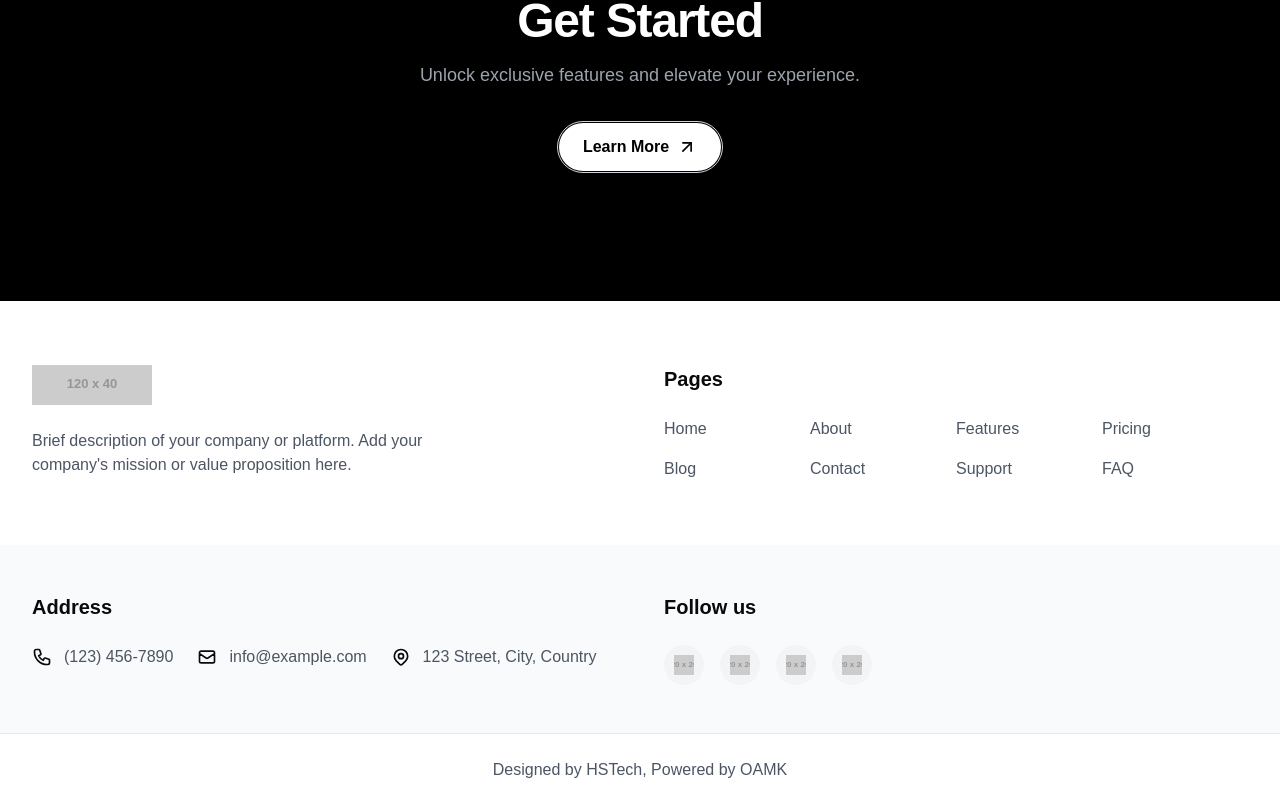
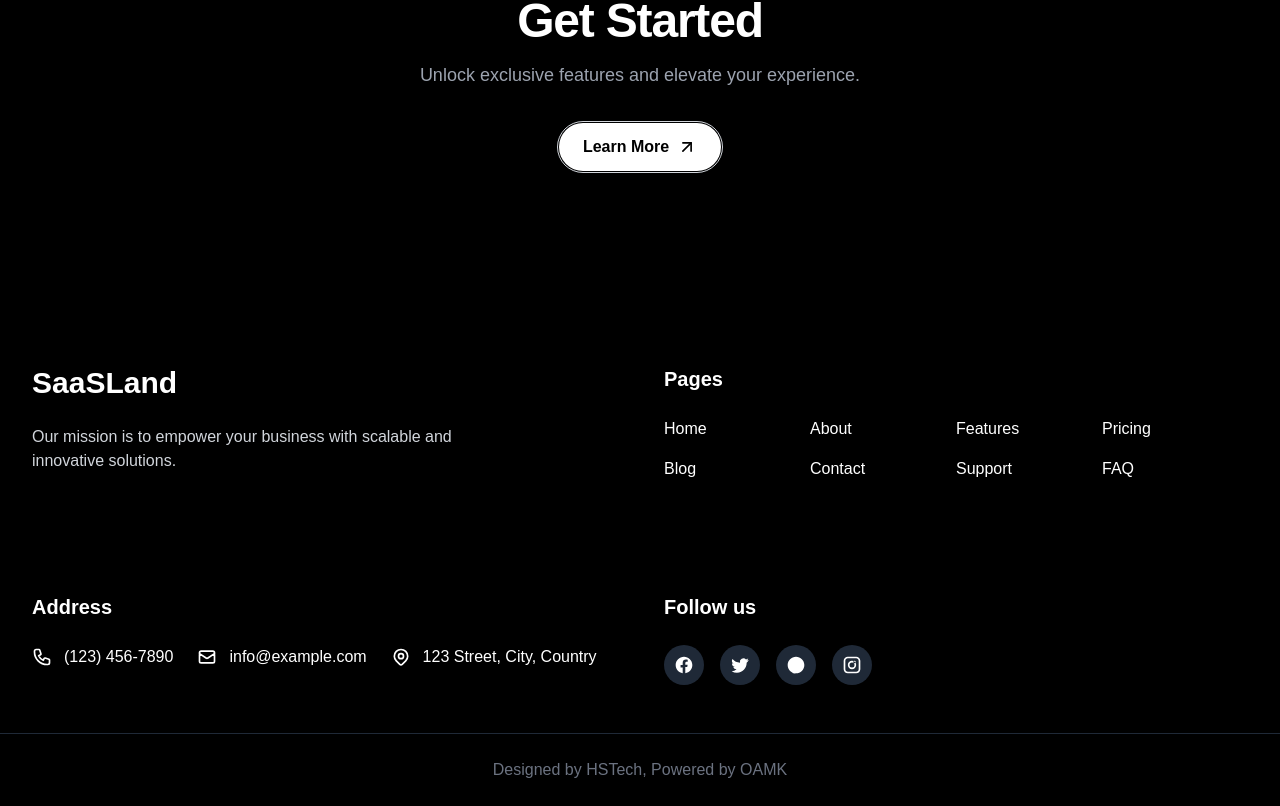
Before and after one commit to UniFolios/SaaSLand, a Next.js app: page / in a window 1280 px wide. Shown: the part 6295-7101 px from the top of the page. Built offline with nearby package versions, Linux system fonts and the light colour scheme.

Commit message:
Footer v1 🎨

```diff
--- a/components/footer/Footer.tsx
+++ b/components/footer/Footer.tsx
@@ -1,85 +1,108 @@
-const Footer = () => {
+import React from 'react'
+import { BaseComponentProps } from '../types'
+
+const Footer: React.FC<BaseComponentProps> = () => {
   return (
-    <footer className="bg-white">
+    <footer className="bg-black">
       {/* Top Row */}
       <div className="max-w-7xl mx-auto px-4 sm:px-6 lg:px-8 py-16">
         <div className="grid md:grid-cols-2 gap-12">
           {/* Logo and Description */}
           <div>
-            <img
-              src="https://placehold.co/120x40"
-              alt="Logo"
-              className="mb-6"
-            />
-            <p className="text-gray-600 max-w-md">
-              Brief description of your company or platform. Add your company's mission or value proposition here.
+            {/* Inline Logo as text (or you can replace this with an inline SVG logo) */}
+            <h1 className="text-3xl font-extrabold text-white mb-6">SaaSLand</h1>
+            <p className="text-gray-300 max-w-md">
+              Our mission is to empower your business with scalable and innovative solutions.
             </p>
           </div>
 
           {/* Pages Links */}
           <div>
-            <h3 className="text-xl font-semibold mb-6">Pages</h3>
-            <div className="grid grid-cols-4 gap-y-4">
-              <a href="#" className="text-gray-600 hover:text-gray-900">Home</a>
-              <a href="#" className="text-gray-600 hover:text-gray-900">About</a>
-              <a href="#" className="text-gray-600 hover:text-gray-900">Features</a>
-              <a href="#" className="text-gray-600 hover:text-gray-900">Pricing</a>
-              <a href="#" className="text-gray-600 hover:text-gray-900">Blog</a>
-              <a href="#" className="text-gray-600 hover:text-gray-900">Contact</a>
-              <a href="#" className="text-gray-600 hover:text-gray-900">Support</a>
-              <a href="#" className="text-gray-600 hover:text-gray-900">FAQ</a>
+            <h3 className="text-xl font-semibold mb-6 text-white">Pages</h3>
+            <div className="grid grid-cols-2 sm:grid-cols-4 gap-y-4">
+              <a href="#" className="text-white hover:text-gray-300 transition-colors">Home</a>
+              <a href="#" className="text-white hover:text-gray-300 transition-colors">About</a>
+              <a href="#" className="text-white hover:text-gray-300 transition-colors">Features</a>
+              <a href="#" className="text-white hover:text-gray-300 transition-colors">Pricing</a>
+              <a href="#" className="text-white hover:text-gray-300 transition-colors">Blog</a>
+              <a href="#" className="text-white hover:text-gray-300 transition-colors">Contact</a>
+              <a href="#" className="text-white hover:text-gray-300 transition-colors">Support</a>
+              <a href="#" className="text-white hover:text-gray-300 transition-colors">FAQ</a>
             </div>
           </div>
         </div>
       </div>
 
       {/* Middle Row */}
-      <div className="bg-gray-50">
+      <div className="bg-black">
         <div className="max-w-7xl mx-auto px-4 sm:px-6 lg:px-8 py-12">
           <div className="grid md:grid-cols-2 gap-12">
             {/* Contact Info */}
             <div>
-              <h3 className="text-xl font-semibold mb-6">Address</h3>
+              <h3 className="text-xl font-semibold mb-6 text-white">Address</h3>
               <div className="flex flex-wrap gap-6">
                 <div className="flex items-center gap-3">
-                  <svg className="w-5 h-5" fill="none" stroke="currentColor" viewBox="0 0 24 24">
+                  <svg className="w-5 h-5 text-white" fill="none" stroke="currentColor" viewBox="0 0 24 24">
                     <path strokeLinecap="round" strokeLinejoin="round" strokeWidth={2} d="M3 5a2 2 0 012-2h3.28a1 1 0 01.948.684l1.498 4.493a1 1 0 01-.502 1.21l-2.257 1.13a11.042 11.042 0 005.516 5.516l1.13-2.257a1 1 0 011.21-.502l4.493 1.498a1 1 0 01.684.949V19a2 2 0 01-2 2h-1C9.716 21 3 14.284 3 6V5z" />
                   </svg>
-                  <span className="text-gray-600">(123) 456-7890</span>
+                  <span className="text-white">(123) 456-7890</span>
                 </div>
                 <div className="flex items-center gap-3">
-                  <svg className="w-5 h-5" fill="none" stroke="currentColor" viewBox="0 0 24 24">
+                  <svg className="w-5 h-5 text-white" fill="none" stroke="currentColor" viewBox="0 0 24 24">
                     <path strokeLinecap="round" strokeLinejoin="round" strokeWidth={2} d="M3 8l7.89 5.26a2 2 0 002.22 0L21 8M5 19h14a2 2 0 002-2V7a2 2 0 00-2-2H5a2 2 0 00-2 2v10a2 2 0 002 2z" />
                   </svg>
-                  <span className="text-gray-600">info@example.com</span>
+                  <span className="text-white">info@example.com</span>
                 </div>
                 <div className="flex items-center gap-3">
-                  <svg className="w-5 h-5" fill="none" stroke="currentColor" viewBox="0 0 24 24">
+                  <svg className="w-5 h-5 text-white" fill="none" stroke="currentColor" viewBox="0 0 24 24">
                     <path strokeLinecap="round" strokeLinejoin="round" strokeWidth={2} d="M17.657 16.657L13.414 20.9a1.998 1.998 0 01-2.827 0l-4.244-4.243a8 8 0 1111.314 0z" />
                     <path strokeLinecap="round" strokeLinejoin="round" strokeWidth={2} d="M15 11a3 3 0 11-6 0 3 3 0 016 0z" />
                   </svg>
-                  <span className="text-gray-600">123 Street, City, Country</span>
+                  <span className="text-white">123 Street, City, Country</span>
                 </div>
               </div>
             </div>
 
             {/* Social Links */}
             <div>
-              <h3 className="text-xl font-semibold mb-6">Follow us</h3>
+              <h3 className="text-xl font-semibold mb-6 text-white">Follow us</h3>
               <div className="flex gap-4">
-                {['facebook', 'twitter', 'dribbble', 'instagram'].map((social) => (
-                  <a
-                    key={social}
-                    href="#"
-                    className="w-10 h-10 bg-gray-100 rounded-full flex items-center justify-center hover:bg-gray-200"
-                  >
-                    <img
-                      src={`https://placehold.co/20x20`}
-                      alt={social}
-                      className="w-5 h-5"
-                    />
-                  </a>
-                ))}
+                {/* Facebook */}
+                <a
+                  href="#"
+                  className="w-10 h-10 bg-gray-800 rounded-full flex items-center justify-center hover:bg-gray-700 transition-colors"
+                >
+                  <svg fill="currentColor" viewBox="0 0 24 24" className="w-5 h-5 text-white">
+                    <path d="M22 12c0-5.52-4.48-10-10-10S2 6.48 2 12c0 5 3.66 9.12 8.44 9.88v-6.99H7.9v-2.89h2.54V9.41c0-2.5 1.49-3.89 3.77-3.89 1.09 0 2.24.2 2.24.2v2.47h-1.26c-1.24 0-1.63.77-1.63 1.56v1.87h2.78l-.44 2.89h-2.34V21.88C18.34 21.12 22 17 22 12z"/>
+                  </svg>
+                </a>
+                {/* Twitter */}
+                <a
+                  href="#"
+                  className="w-10 h-10 bg-gray-800 rounded-full flex items-center justify-center hover:bg-gray-700 transition-colors"
+                >
+                  <svg fill="currentColor" viewBox="0 0 24 24" className="w-5 h-5 text-white">
+                    <path d="M22.46 6c-.77.35-1.6.59-2.46.69a4.28 4.28 0 001.88-2.36 8.52 8.52 0 01-2.7 1.03 4.24 4.24 0 00-7.22 3.86A12.04 12.04 0 013 4.89a4.24 4.24 0 001.31 5.66 4.21 4.21 0 01-1.92-.53v.05a4.24 4.24 0 003.4 4.15 4.27 4.27 0 01-1.91.07 4.25 4.25 0 003.97 2.95A8.5 8.5 0 012 19.54a12.02 12.02 0 006.29 1.84c7.55 0 11.68-6.26 11.68-11.68 0-.18-.01-.35-.02-.53A8.36 8.36 0 0022.46 6z"/>
+                  </svg>
+                </a>
+                {/* Dribbble */}
+                <a
+                  href="#"
+                  className="w-10 h-10 bg-gray-800 rounded-full flex items-center justify-center hover:bg-gray-700 transition-colors"
+                >
+                  <svg fill="currentColor" viewBox="0 0 24 24" className="w-5 h-5 text-white">
+                    <path d="M12 2C6.477 2 2 6.477 2 12c0 4.99 3.657 9.128 8.438 9.878-.117-.842-.222-2.137.047-3.058.242-.833 1.562-5.33 1.562-5.33s-.398-.796-.398-1.972c0-1.847 1.072-3.226 2.404-3.226 1.134 0 1.68.851 1.68 1.873 0 1.141-.727 2.846-1.1 4.427-.312 1.313.662 2.381 1.963 2.381 2.355 0 4.165-2.488 4.165-6.082 0-3.174-2.287-5.401-5.549-5.401-3.782 0-6.012 2.834-6.012 5.766 0 1.146.44 2.374 0 2.709 0 0-.793 3.236-.985 3.997-.29 1.085-.957 2.441-1.431 3.262A9.99 9.99 0 0012 22c5.523 0 10-4.477 10-10S17.523 2 12 2z"/>
+                  </svg>
+                </a>
+                {/* Instagram */}
+                <a
+                  href="#"
+                  className="w-10 h-10 bg-gray-800 rounded-full flex items-center justify-center hover:bg-gray-700 transition-colors"
+                >
+                  <svg fill="currentColor" viewBox="0 0 24 24" className="w-5 h-5 text-white">
+                    <path d="M7 2C4.243 2 2 4.243 2 7v10c0 2.757 2.243 5 5 5h10c2.757 0 5-2.243 5-5V7c0-2.757-2.243-5-5-5H7zm10 2c1.654 0 3 1.346 3 3v10c0 1.654-1.346 3-3 3H7c-1.654 0-3-1.346-3-3V7c0-1.654 1.346-3 3-3h10zm-5 3a5 5 0 100 10 5 5 0 000-10zm0 2a3 3 0 110 6 3 3 0 010-6zm4.5-.5a1.5 1.5 0 11-3 0 1.5 1.5 0 013 0z"/>
+                  </svg>
+                </a>
               </div>
             </div>
           </div>
@@ -87,9 +110,9 @@ const Footer = () => {
       </div>
 
       {/* Bottom Row */}
-      <div className="border-t border-gray-200">
+      <div className="border-t border-gray-800">
         <div className="max-w-7xl mx-auto px-4 sm:px-6 lg:px-8 py-6">
-          <div className="text-center text-gray-600">
+          <div className="text-center text-gray-500">
             <p>Designed by HSTech, Powered by OAMK</p>
           </div>
         </div>
```
